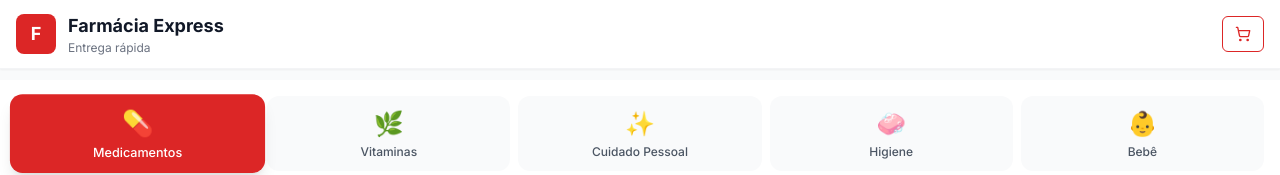
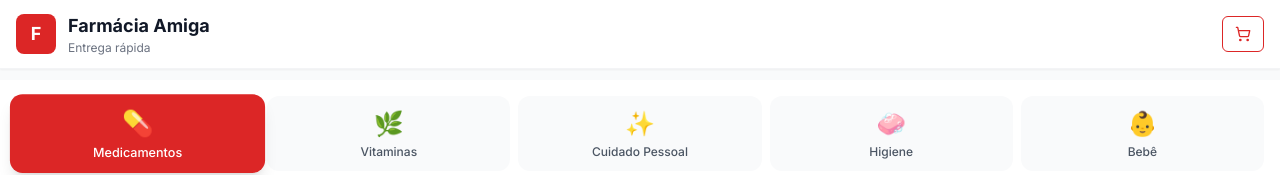
Before and after one commit to Diegoliveirs/farma-express-pedido, a React (Vite) app: page / in a window 1280 px wide. Shown: the top 175 px of the page. Built offline with nearby package versions, Linux system fonts and the light colour scheme.

Commit message:
Rename project to Farmácia Amiga
Replaced all instances of "Farmacia express" with "Farmácia Amiga" in the project.

```diff
--- a/index.html
+++ b/index.html
@@ -4,28 +4,28 @@
   <head>
     <meta charset="UTF-8" />
     <meta name="viewport" content="width=device-width, initial-scale=1.0" />
-    <title>Farmácia Express - Pedidos Online</title>
+    <title>Farmácia Amiga - Pedidos Online</title>
     <meta name="description" content="Faça seus pedidos de farmácia de forma rápida e fácil pelo WhatsApp" />
-    <meta name="author" content="Farmácia Express" />
+    <meta name="author" content="Farmácia Amiga" />
 
     <!-- PWA Meta Tags -->
     <meta name="theme-color" content="#DC2626" />
     <meta name="apple-mobile-web-app-capable" content="yes" />
     <meta name="apple-mobile-web-app-status-bar-style" content="default" />
-    <meta name="apple-mobile-web-app-title" content="Farmácia Express" />
+    <meta name="apple-mobile-web-app-title" content="Farmácia Amiga" />
 
     <!-- Font -->
     <link rel="preconnect" href="https://fonts.googleapis.com">
     <link rel="preconnect" href="https://fonts.gstatic.com" crossorigin>
     <link href="https://fonts.googleapis.com/css2?family=Inter:wght@300;400;500;600;700&display=swap" rel="stylesheet">
 
-    <meta property="og:title" content="Farmácia Express - Pedidos Online" />
+    <meta property="og:title" content="Farmácia Amiga - Pedidos Online" />
     <meta property="og:description" content="Faça seus pedidos de farmácia de forma rápida e fácil pelo WhatsApp" />
     <meta property="og:type" content="website" />
     <meta property="og:image" content="https://lovable.dev/opengraph-image-p98pqg.png" />
 
     <meta name="twitter:card" content="summary_large_image" />
-    <meta name="twitter:site" content="@farmacia_express" />
+    <meta name="twitter:site" content="@farmacia_amiga" />
     <meta name="twitter:image" content="https://lovable.dev/opengraph-image-p98pqg.png" />
   </head>
 
--- a/src/components/Header.tsx
+++ b/src/components/Header.tsx
@@ -18,7 +18,7 @@ const Header = ({ cartItemsCount, onCartClick }: HeaderProps) => {
               <span className="text-white font-bold text-lg">F</span>
             </div>
             <div>
-              <h1 className="text-lg font-bold text-gray-900">Farmácia Express</h1>
+              <h1 className="text-lg font-bold text-gray-900">Farmácia Amiga</h1>
               <p className="text-xs text-gray-500">Entrega rápida</p>
             </div>
           </div>
--- a/src/components/SplashScreen.tsx
+++ b/src/components/SplashScreen.tsx
@@ -33,7 +33,7 @@ const SplashScreen = ({ onComplete }: SplashScreenProps) => {
 
         {/* Nome */}
         <h1 className="text-3xl font-bold text-white mb-2">
-          Farmácia Express
+          Farmácia Amiga
         </h1>
         <p className="text-white/90 text-lg mb-8">
           Seus medicamentos na palma da mão
--- a/src/components/SuccessScreen.tsx
+++ b/src/components/SuccessScreen.tsx
@@ -50,7 +50,7 @@ const SuccessScreen = ({ orderNumber, onBackToHome }: SuccessScreenProps) => {
         </div>
 
         <p className="text-xs text-gray-500 mt-8">
-          Obrigado por escolher a Farmácia Express! 💚
+          Obrigado por escolher a Farmácia Amiga! 💚
         </p>
       </div>
     </div>
--- a/src/utils/whatsapp.ts
+++ b/src/utils/whatsapp.ts
@@ -37,7 +37,7 @@ export const generateWhatsAppMessage = (orderData: OrderData) => {
   const deliveryFee = orderData.addressInfo?.deliveryFee || 0;
   const total = subtotal + deliveryFee;
 
-  let message = "🏥 *NOVO PEDIDO - Farmácia Express*\n\n";
+  let message = "🏥 *NOVO PEDIDO - Farmácia Amiga*\n\n";
 
   // Número do pedido
   message += `📋 *Pedido:* #${orderData.orderNumber}\n\n`;
```
